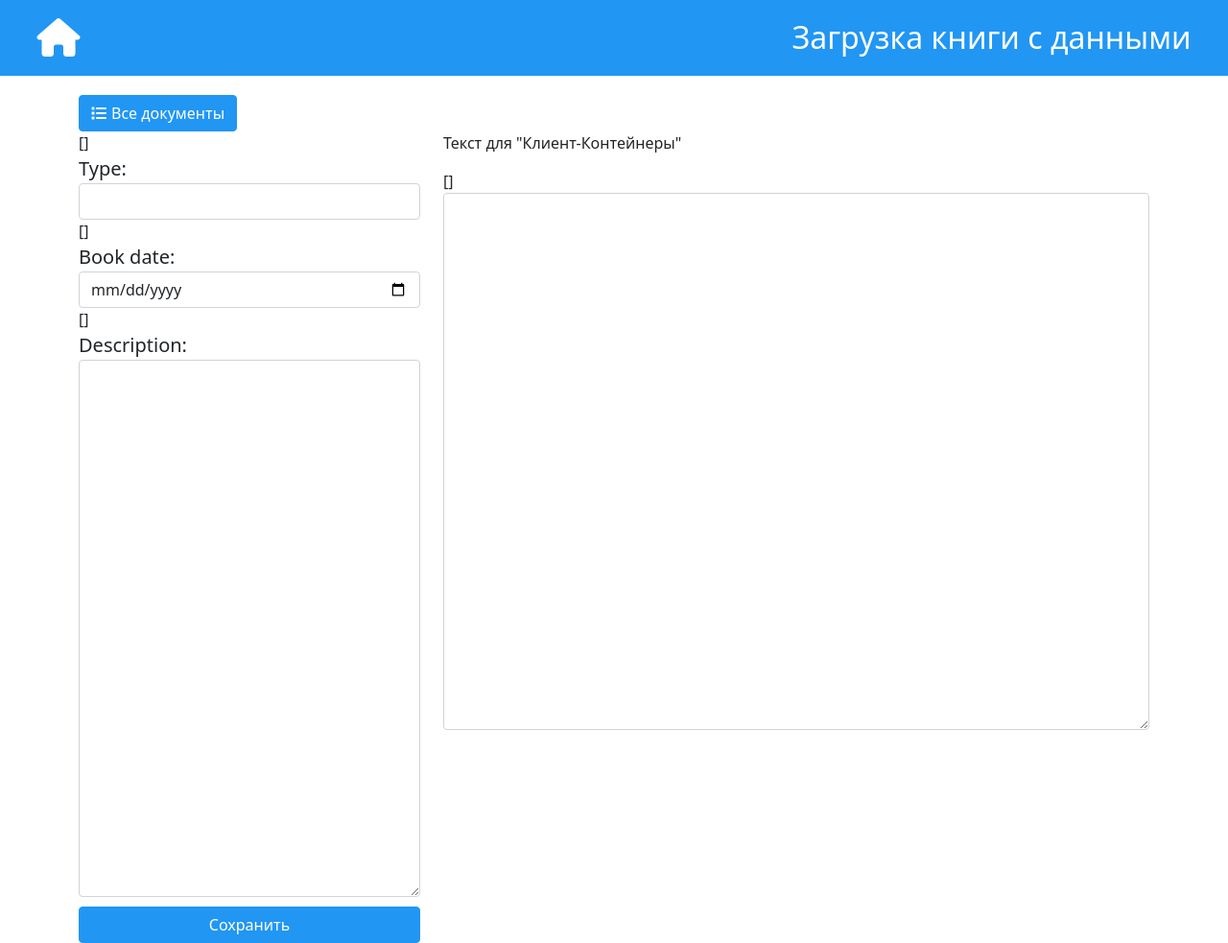
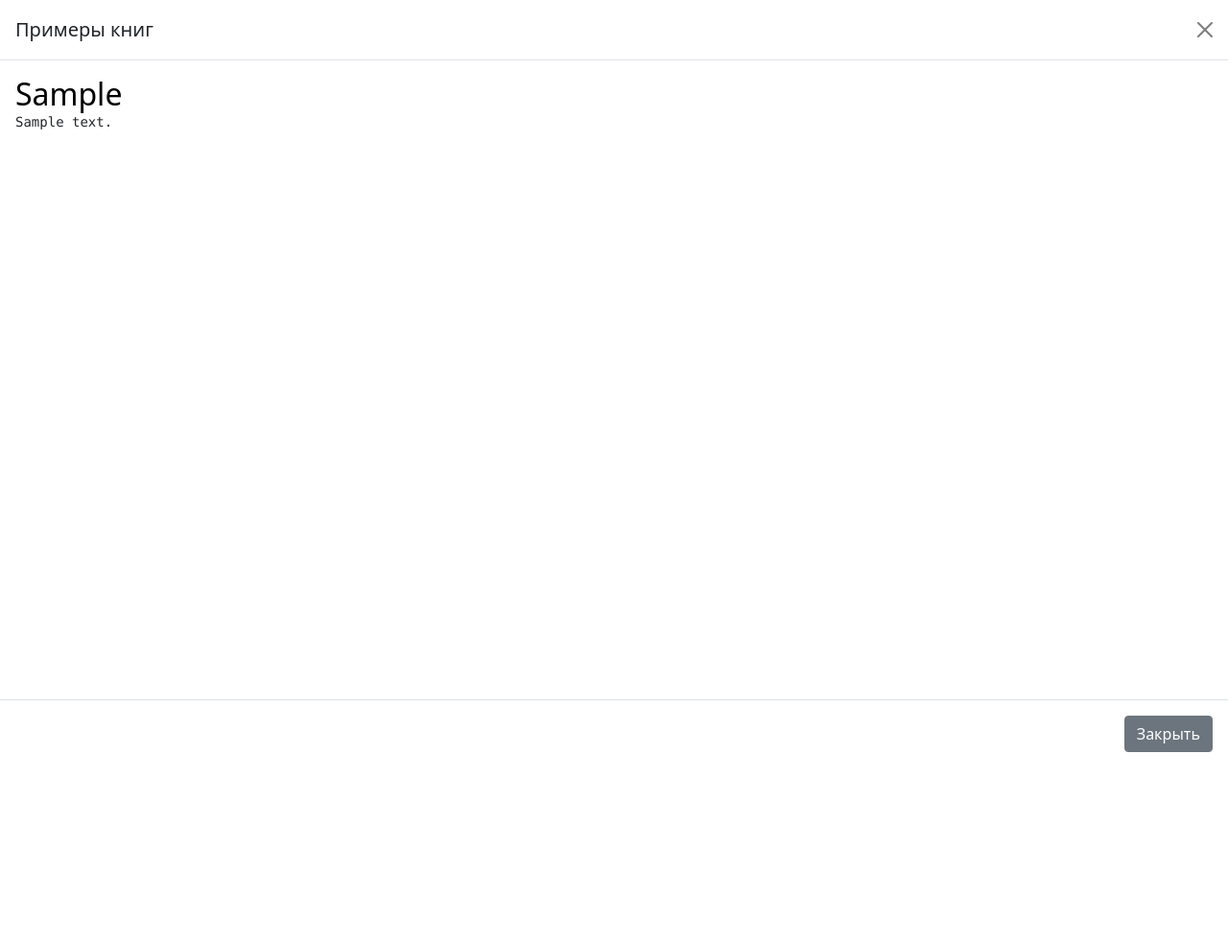
Before and after one commit to Vladiuse/rw, a Django app: template rw/clients/templates/clients/create_book_form.html in a window 1280 px wide. Shown: the whole page at 96% size. After the commit the page ends 784 px from the top, so only its background shows below. Run offline with Django 3.2, Linux system fonts and the light colour scheme; the template is opened without the code that fills it: most values are stand-ins (such as "Sample title", 1, 10 or a date in 2020); form fields are guessed from the names that the template uses; some libraries are stand-ins or nearby versions.

Commit message:
add book examples

```diff
--- a/rw/clients/templates/clients/create_book_form.html
+++ b/rw/clients/templates/clients/create_book_form.html
@@ -35,10 +35,19 @@
     .errorlist{
       color: red;
     }
+    .modal h1{
+        color: black;
+    }
+    .modal pre{
+        margin-bottom: 50px;
+    }
 </style>
 <div class="container">
     <a class="btn btn-primary" href="{%url 'clients:book_list'%}" role="button"><i class="fa-solid fa-list"> </i>Все
         документы</a>
+        <button type="button" class="btn btn-primary" data-bs-toggle="modal" data-bs-target="#booksEmampleModal">
+            Памятка по книгам
+          </button>
     <form method="POST" id="client-form" enctype="multipart/form-data">
         {%csrf_token%}
         {{ form.non_field_errors }}
@@ -75,4 +84,29 @@
 
     </form>
 </div>
+
+  <!-- Modal -->
+  <div class="modal fade" id="booksEmampleModal" tabindex="-1" aria-labelledby="booksEmampleModalLabel" aria-hidden="true">
+    <div class="modal-dialog modal-fullscreen">
+      <div class="modal-content">
+        <div class="modal-header">
+          <h5 class="modal-title" id="booksEmampleModalLabel">Примеры книг</h5>
+          <button type="button" class="btn-close" data-bs-dismiss="modal" aria-label="Close"></button>
+        </div>
+        <div class="modal-body">
+          {% for book_type, book_example_text in book_examples.items%}
+          <h1>{{book_type}}</h1>
+          <pre>{{book_example_text}}</pre>
+          {%endfor%}
+        </div>
+        <div class="modal-footer">
+          <button type="button" class="btn btn-secondary" data-bs-dismiss="modal">Закрыть</button>
+        </div>
+      </div>
+    </div>
+  </div>
+  <script>
+    var bookExampleModal = new bootstrap.Modal(document.getElementById('booksEmampleModal'))
+    bookExampleModal.show()
+  </script>
 {%endblock%}
--- a/rw/clients/views.py
+++ b/rw/clients/views.py
@@ -10,6 +10,7 @@ from .container_creator import create_containers
 from django.views import View
 from clients.book_readers.exception import ContainerFileReadError
 from .models import Container, get_grouped_by_client_book, get_containers_with_past
+from .types import BOOK_EXAMPLES
 
 
 def index(request):
@@ -29,6 +30,7 @@ class LoadBookFileView(View):
         form = TextBookForm()
         content = {
             'form': form,
+            'book_examples': BOOK_EXAMPLES,
         }
         return render(request, self.template_name, content)
 
```
Also changed, not shown: rw/clients/types.py (+38 -0 lines).
